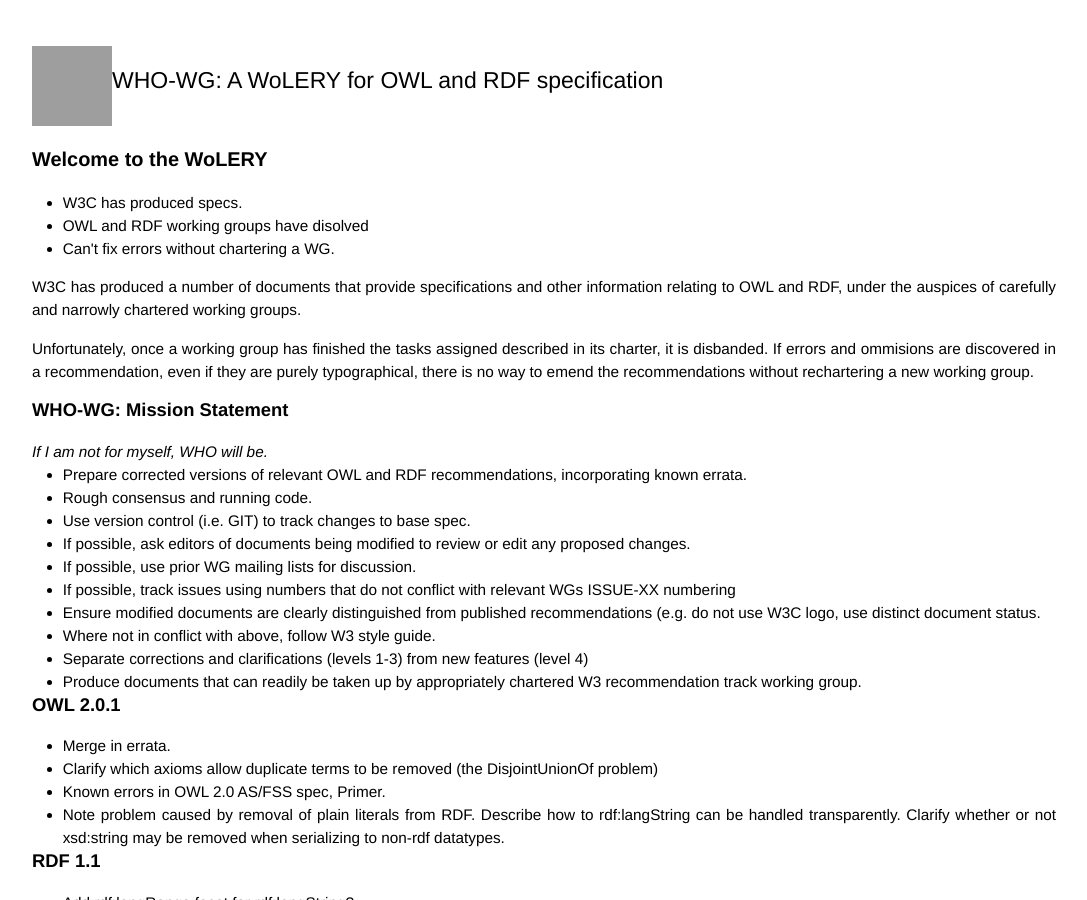
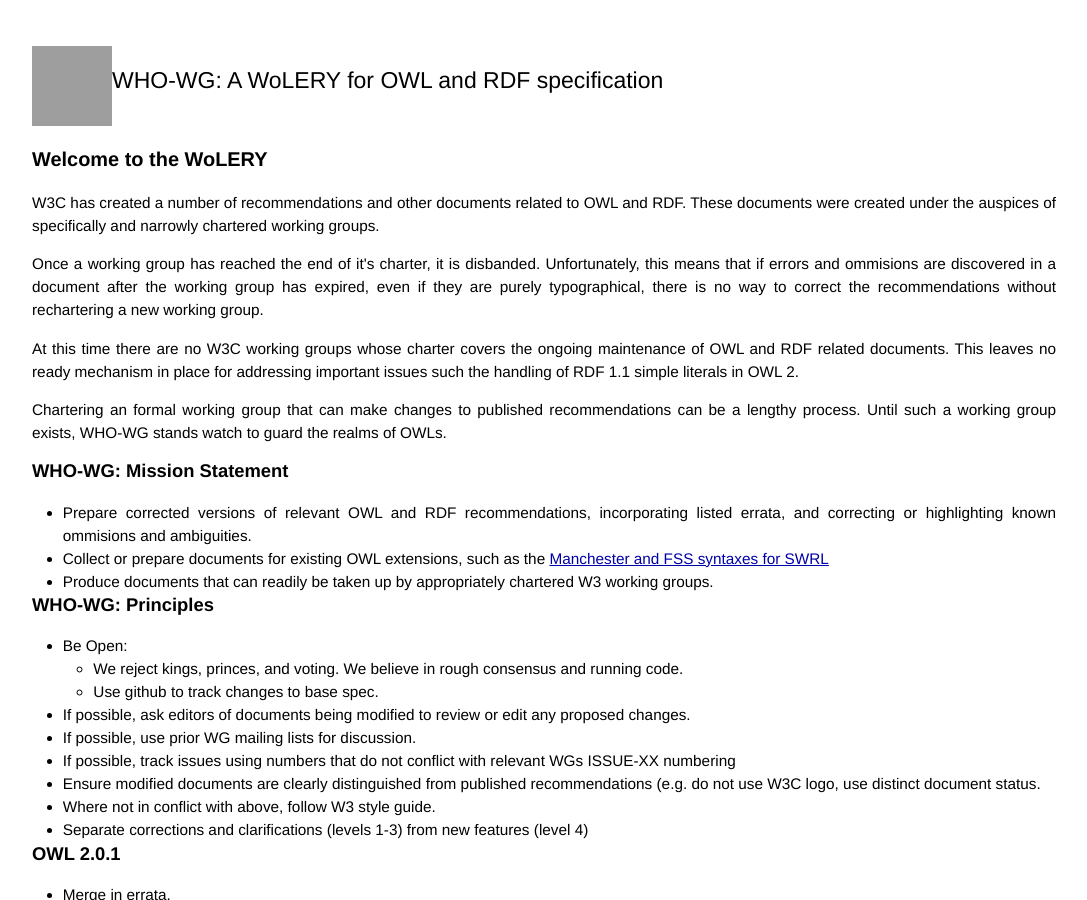
Before and after one commit to WHO-WG/WHO-WG.github.io, a Jekyll site: the page built from index.html, in a window 1280 px wide and 900 px high. Shown: the whole window, without its empty margins (96-1183 px from the left). Built offline with Jekyll 4.4.1, drawn with Linux system fonts in a browser that asks for light colours; Markdown is read by kramdown in place of the engine named in the settings; formulas are drawn with MathJax 3; grey boxes are pictures that could not be loaded.

Commit message:
front page changes

```diff
--- a/index.html
+++ b/index.html
@@ -3,28 +3,48 @@
 title: WHO-WG - Unofficial home for OWL and RDF specification correction and enhancement
 ---
 <h1>Welcome to the WoLERY</h1>
-<ul>
-  <li> W3C has produced specs.
-  <li> OWL and RDF working groups have disolved
-  <li> Can't fix errors without chartering a WG.
-</ul>
-<p>W3C has produced  a number of documents that provide specifications
-and other information relating to OWL and RDF, under the auspices of
-carefully and narrowly  chartered working groups.</p>
 
-<p>Unfortunately, once a working group has finished the tasks assigned
-described in its charter, it is disbanded. If errors and ommisions are discovered in
-a recommendation, even if they are purely typographical, there is no
-way to emend the recommendations without rechartering a new working group. </p>
+<p>W3C has created a number of recommendations and other documents
+related to OWL and RDF. These documents were created under the auspices of
+specifically and narrowly chartered working groups.</p>
+
+<p>Once a working group has reached the end of it's charter, it is
+disbanded.    Unfortunately, this means that if errors and ommisions
+are discovered in a document after the working group has expired, even
+if they are purely typographical, there is no way to correct the
+recommendations without rechartering a new working group.</p>
+
+<p>At this time there are no W3C working groups whose charter covers
+the ongoing maintenance of OWL and RDF related documents. This leaves
+no ready mechanism in place for addressing important issues such the handling
+of RDF 1.1 simple literals in OWL 2.</p>
+
+<p>Chartering an formal working group that can make changes to
+published recommendations can be a lengthy process. Until such a working
+group exists, WHO-WG stands watch to guard the realms of OWLs.
+</p>
+
 <h2>WHO-WG: Mission Statement</h2>
-<em>
-   If I am not for myself, WHO will be.
-</em>
 <ul>
   <li> Prepare corrected versions of relevant OWL and RDF
-  recommendations, incorporating known errata.
-  <li> Rough consensus and running code.
-  <li> Use version control (i.e. GIT) to track changes to base spec.
+  recommendations, incorporating listed errata, and correcting or
+  highlighting known ommisions and  ambiguities.
+  <li> Collect or prepare  documents for existing OWL extensions, such
+  as the <a
+  href="http://webont.org/owled/2009/papers/owled2009_submission_16.pdf">
+  Manchester and FSS syntaxes for SWRL</a>
+  <li> Produce documents that can readily be taken up by appropriately
+  chartered W3 working groups.
+</ul>
+
+<h2>WHO-WG: Principles</h2>
+
+<ul>
+  <li>Be Open:
+  <ul>
+    <li> We reject kings, princes, and voting. We believe in rough consensus and running code.
+    <li> Use github to track changes to base spec.
+  </ul>
   <li> If possible, ask editors of documents being modified to review
   or edit any proposed changes.
   <li> If possible, use prior WG mailing lists for discussion.
@@ -36,8 +56,6 @@
   <li> Where not in conflict with above, follow W3 style guide.
   <li> Separate corrections and clarifications (levels 1-3) from new
   features (level 4)
-  <li> Produce documents that can readily be taken up by appropriately
-  chartered W3 recommendation track working group.
 
 </ul>
 
```
